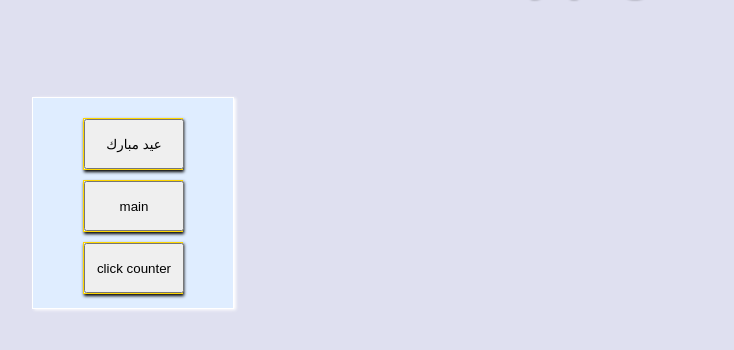
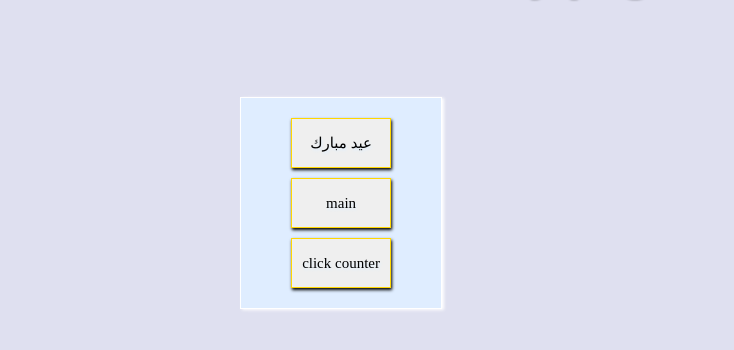
Before and after one commit to hizawye/just-rahim.github.io, a plain HTML site: page index.html in a window 1280 px wide. Shown: the part 82-432 px from the top of the page, without its empty margins (46-780 px from the left). Drawn offline with Linux system fonts and the light colour scheme.

Commit message:
update index

```diff
--- a/index.html
+++ b/index.html
@@ -6,7 +6,7 @@
             form{
                 margin:10px 50px 0px 50px;
                 box-shadow:1px 2px 3px black;
-                border:1px solid gold;
+
             }
             #greet{
 
@@ -14,6 +14,10 @@
             input{
                 width:100px;
                 height:50px;
+		border:solid gold 1px;
+                font-size:15px;
+                font-family:serif;
+                text-shadow:1px 2px 3px #dfefff;
             }
             h2{
                 text-align:center;
@@ -27,7 +31,7 @@
             background-color:#dfedff;
             width:200px;
             height:200px;
-            margin:100px 100px 0px 70px;
+            margin:100px 100px 0px 22%;
             padding-top:10px;
             box-shadow:2px 1px 3px white;
             border:solid white 1px;
```
